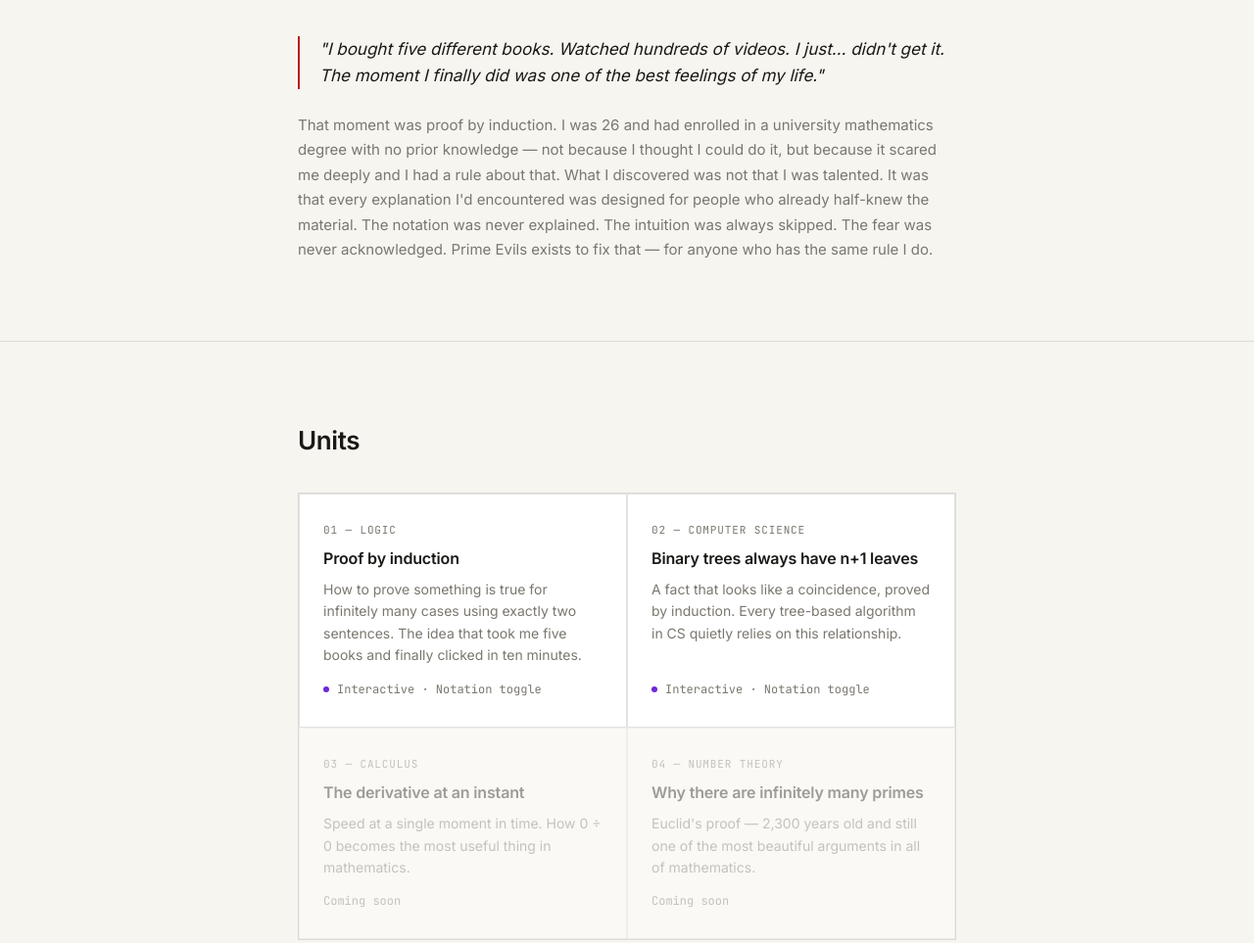
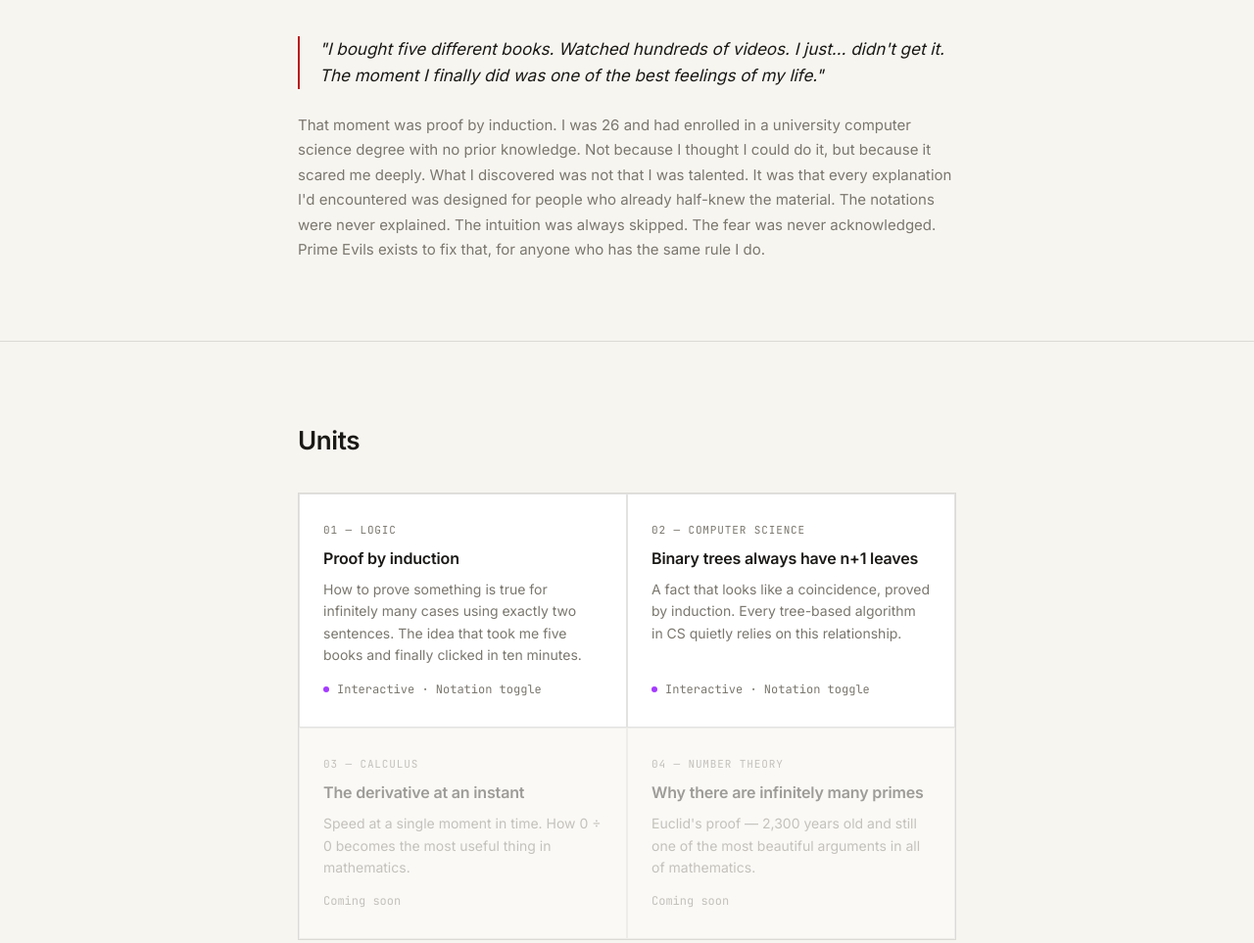
Before and after one commit to sophiaverhoeff/primeevils, an Astro site: page / in a window 1280 px wide. Shown: the part 1281-2244 px from the top of the page at 98% size. Built offline with nearby package versions, Linux system fonts and the light colour scheme; Astro itself is replaced by a stand-in of ours.

Commit message:
color and copy change

```diff
--- a/src/pages/index.astro
+++ b/src/pages/index.astro
@@ -61,10 +61,13 @@ import "../styles/global.css";
             true for case k + 1. If you can do this, the chain reaction is
             guaranteed — every case falls like a domino.
           </p>
-          <div class="demo-notation" id="demo-notation">Assume <span class="accent">P(k)</span> holds for some arbitrary k ≥ 1.
-Show <span class="accent">P(k)</span> ⟹ <span class="accent">P(k+1)</span>.
-By the principle of mathematical induction,
-<span class="accent">P(n)</span> holds for all n ∈ ℕ. □</div>
+          <div class="demo-notation" id="demo-notation">
+            Assume <span class="accent">P(k)</span> holds for some arbitrary k ≥ 1.
+            Show <span class="accent">P(k)</span> ⟹ <span class="accent"
+              >P(k+1)</span
+            >. By the principle of mathematical induction,
+            <span class="accent">P(n)</span> holds for all n ∈ ℕ. □
+          </div>
         </div>
       </div>
     </section>
@@ -138,13 +141,13 @@ By the principle of mathematical induction,
 
         <p class="origin-body">
           That moment was proof by induction. I was 26 and had enrolled in a
-          university mathematics degree with no prior knowledge — not because I
-          thought I could do it, but because it scared me deeply and I had a
-          rule about that. What I discovered was not that I was talented. It was
-          that every explanation I'd encountered was designed for people who
-          already half-knew the material. The notation was never explained. The
+          university computer science degree with no prior knowledge. Not
+          because I thought I could do it, but because it scared me deeply. What
+          I discovered was not that I was talented. It was that every
+          explanation I'd encountered was designed for people who already
+          half-knew the material. The notations were never explained. The
           intuition was always skipped. The fear was never acknowledged. Prime
-          Evils exists to fix that — for anyone who has the same rule I do.
+          Evils exists to fix that, for anyone who has the same rule I do.
         </p>
       </div>
     </section>
--- a/src/styles/global.css
+++ b/src/styles/global.css
@@ -6,7 +6,7 @@
   --card: #FFFFFF;
   --text: #1A1916;
   --muted: #7A776E;
-  --accent: #6D28D9;
+  --accent: #a43bff;
   --danger: #B91C1C;
   --border: rgba(26, 25, 22, 0.12);
   --max: 720px;
```
